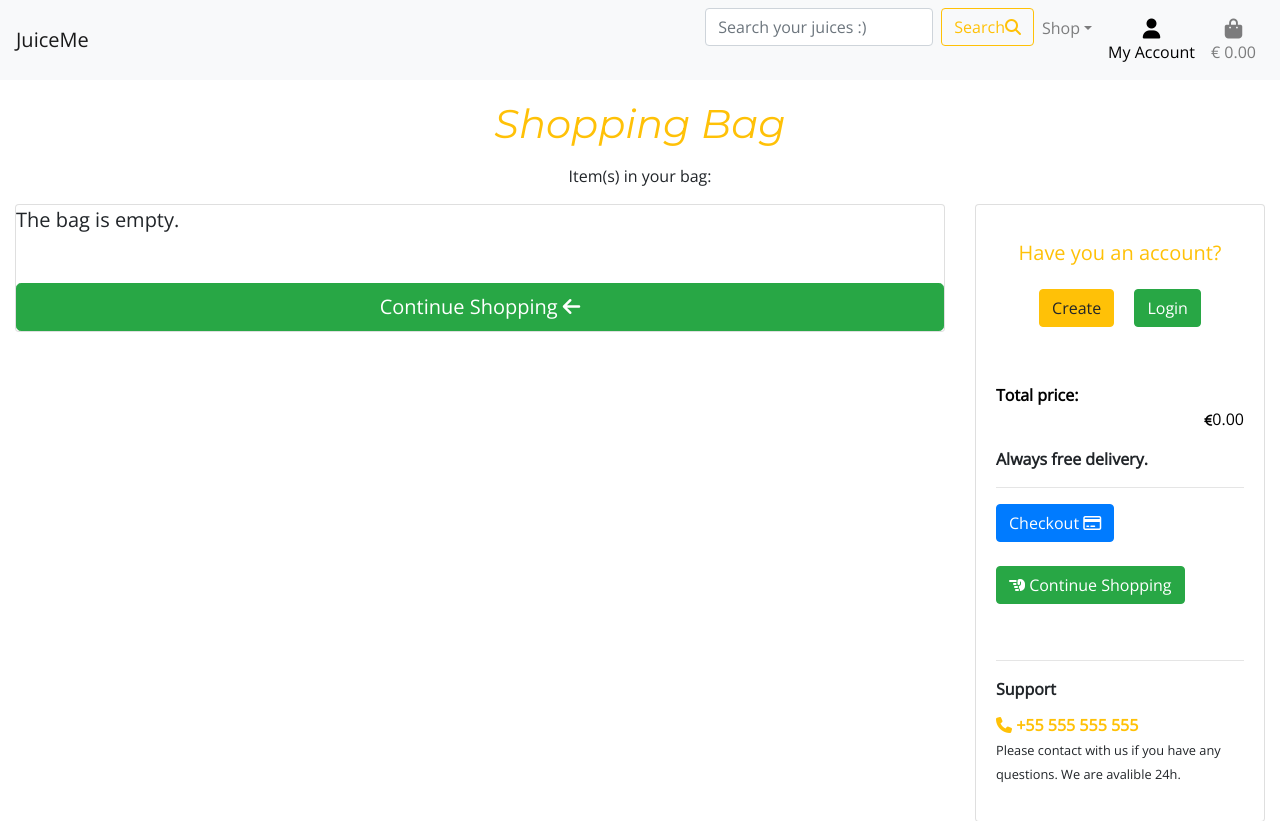
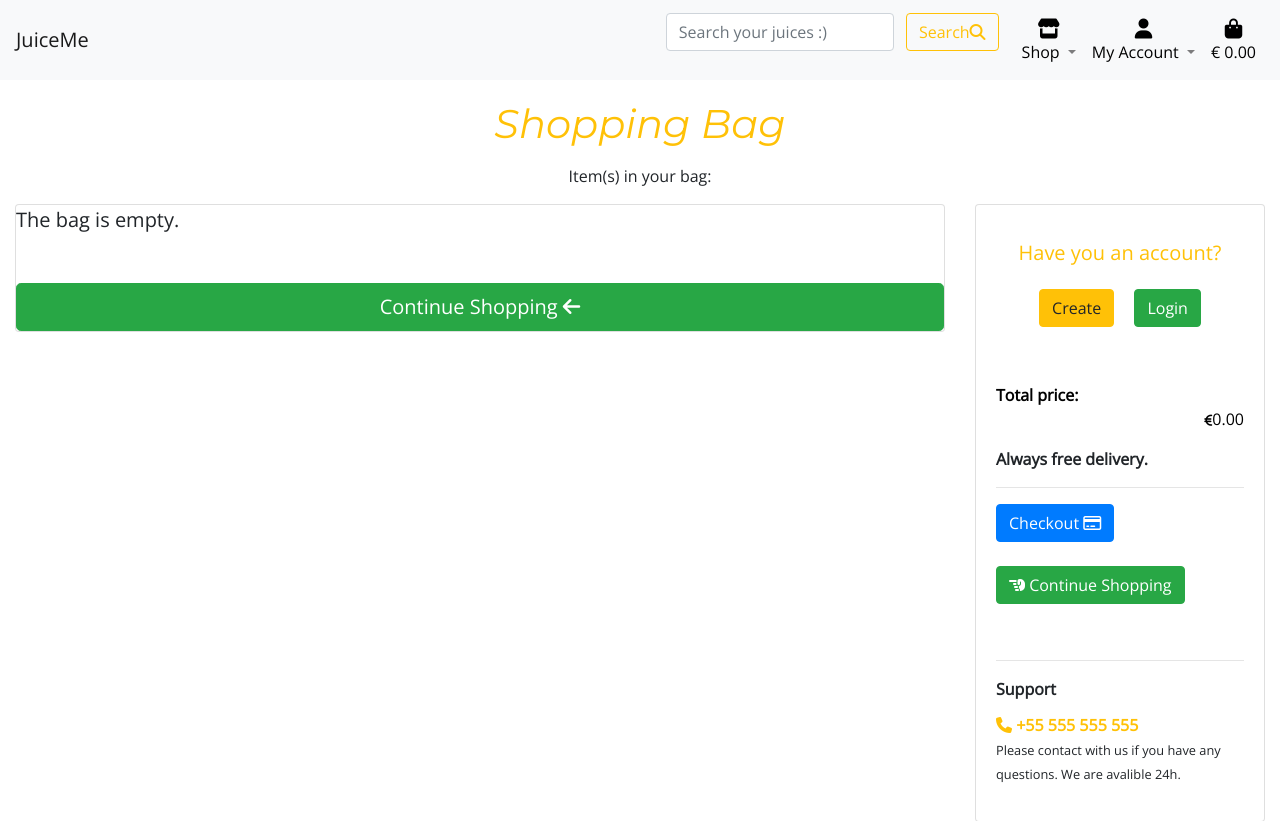
Before and after one commit to madatoo/juiceme-ms4, a Django app: page /bag/ in a window 1280 px wide. Shown: the top 821 px of the page. Run offline with Django 3.2, Linux system fonts and the light colour scheme; some libraries are stand-ins or nearby versions.

Commit message:
removed bugs from navbar

```diff
--- a/bag/contexts.py
+++ b/bag/contexts.py
@@ -13,6 +13,7 @@ def products_in_bag(request):
 
     for item_id, quantity in bag.items():
         product = get_object_or_404(Product, pk=item_id)
+        # quantity = int(request.POST.get('quantity'))
         total += quantity * product.price
         product_count += quantity
         bag_items.append({'item_id': item_id,
@@ -23,10 +24,11 @@ def products_in_bag(request):
         'bag_items': bag_items,
         'total': total,
         'product_count': product_count,
+
     }
-    # print(context)
+    print(context)
     # print(f"{bag_items} items")
-    for item_id in bag_items:
-        print(f"{item_id['id']} item")
-
+    # for item_id in bag_items:
+    #    print(f"{item_id['id']} item")
+    print(bag.items)
     return(context)
--- a/bag/views.py
+++ b/bag/views.py
@@ -23,17 +23,24 @@ def add_to_bag(request, item_id):
     return redirect(redirect_url)
 
 
-def update_bag(request, product_id):
+def update_bag(request, item_id):
     """update bag to specified quantity of single product"""
     quantity = int(request.POST.get('quantity'))
     bag = request.session.get('bag', {})
+    # total = quantity * product.price
+
+    # for item_id, quantity in bag.items():
+    #    total += quantity * product.price
+    #    return total
+
 
     if quantity > 0:
-        bag[id] = quantity
+        bag[item_id] = quantity
     else:
-        bag.pop(id)
+        bag.pop(item_id)
 
     request.session['bag'] = bag
+    print(quantity)
     return redirect(reverse('bag_page'))
 
 
--- a/static/css/base.css
+++ b/static/css/base.css
@@ -45,8 +45,13 @@ h3,
 /*-----------------navbar my account icon and p */
 
 .black,
-.black-euro{
+.black-euro
+{
     color:black;
+}
+
+.search-box{
+    padding-top: .3125rem;
 }
 
 /*----------------- all products page*/
@@ -75,10 +80,12 @@ h3,
 .header-container h1,
 /*for hover effect in footer*/
 h5,
+.black-euro:hover,
 .euro,
 .email-footer:hover,
 a:hover,
-i:hover{
+i:hover,
+span:hover{
     color:#ffc107;
 }
 
--- a/templates/partials/navbar.html
+++ b/templates/partials/navbar.html
@@ -11,17 +11,22 @@
         <div class="collapse navbar-collapse" id="navbarSupportedContent">
             <ul class="nav justify-content-end navbar-nav ml-lg-auto">
                 <li><!--search form-->
-                    <div class="d-none d-sm-block">
-                        <form class="form-inline my-2 my-lg-0"  method="GET" action="{% url 'products' %}">
+                    <div class="container justify-content-center mx-auto">
+                        <form class="form-inline search-box"  method="GET" action="{% url 'products' %}">
+                            <div class="text-center">
                                 <input class="form-control mr-sm-2"  type="text" name="q" placeholder="Search your juices :)">
-                            <button class="btn btn-outline-warning my-2 my-sm-0" type="submit"> <span class="icon"></span>Search<i class="fas fa-search"></i></button>
+                                <button class="btn btn-outline-warning my-2 my-sm-0 " type="submit"> <span class="icon"></span>Search<i class="fas fa-search"></i></button>
+                            </div>
                         </form>
                     </div>
                 </li>
                 <li class="nav-item dropdown"><!--product categories-->
-                    <div class="text-center">
-                        <a class="nav-link dropdown-toggle" href="#" id="categories-link" data-toggle="dropdown" aria-haspopup="true" aria-expanded="false">Shop</a>
-                        <div class="dropdown-menu  text-center dropdown-menu-right" aria-labelledby="categories-link">
+                    <div class="text-center black">
+                        <a class="nav-link dropdown-toggle" href="#" id="categories-link" data-toggle="dropdown" aria-haspopup="true" aria-expanded="false">
+                            <div><i class="fas fa-store fa-lg black"></i></div>
+                            <span class="black">Shop</span>
+                        </a>
+                        <div class="dropdown-menu text-center dropdown-menu-right" aria-labelledby="categories-link">
                             <a class="dropdown-item" href="{% url 'products' %}?category=Juice">Juices</a>
                             <a class="dropdown-item" href="{% url 'products' %}?category=Nectar">Nectars</a>
                             <a class="dropdown-item" href="{% url 'products' %}?category=Drink">Drinks</a>
@@ -29,39 +34,32 @@
                         </div>
                     </div>
                 </li>
-                <li><!--users-->
-                    <div class="d-none d-sm-block">
-                        <div class="collapse navbar-collapse" id="toggler_navbar"-->
-                            <ul class="navbar-nav mr-auto mt-2 mt-lg-0">
-                                <li class="list-inline list-unstyled text-center">
-                                    <a class="nav-link" href="#" id="user-options" data-toggle="dropdown" aria-haspopup="true" aria-expanded="false">
+
+                <li class="nav-item dropdown">
                     <div class="text-center">
-                                            <div><i class=" fas fa-user black fa-lg"></i></div>
-                                            <p class="my-0 black">My Account</p>
-                                        </div>
+                        <a class="nav-link dropdown-toggle" href="#" id="user-options" data-toggle="dropdown" aria-haspopup="true" aria-expanded="false">
+                            <div><i class="fas fa-user fa-lg black"></i></div>
+                            <span class="black">My Account</span>
                         </a>
-                                <div class="dropdown-menu border-0" aria-labelledby="user-options ">
+                        <div class="dropdown-menu text-center dropdown-menu-right" aria-labelledby="user-options">
                             {% if request.user.is_authenticated %}
                             {% if request.user.is_superuser %}
-                                        <a href="" class="dropddown-item">Product Management</a>
+                                <a href="" class="dropdown-item text-center">Product Management</a>
                             {% endif %}
-                                        <a href="" class="dropddown-item text-center">My Account</a>
-                                        <a href="{% url 'account_logout' %}" class="dropddown-item text-center">Logout</a>
+                                <a href="" class="dropdown-item text-center">My Account</a>
+                                <a href="{% url 'account_logout' %}" class="dropdown-item text-center">Logout</a>
                             {% else %}
-                                        <a href="{% url 'account_signup' %}" class="dropddown-item ">Sign Up</a>
-                                        <a href="{% url 'account_login' %}" class="dropddown-item ">Login</a>
+                                <a href="{% url 'account_signup' %}" class="dropdown-item ">Sign Up</a>
+                                <a href="{% url 'account_login' %}" class="dropdown-item ">Login</a>
                             {% endif %}
-                                </div>
-                            </ul>
                         </div>
                     </div>
                 </li>
                 <li class="nav-item active" data-toggle="collapse" data-target=".navbar-collapse.show"><!--shopping bag-->
-                    <div class="d-none d-sm-block">
                     <a class="nav-link" {% if total %} font-weight-bold {% else %} text-black {% endif %} href ="{% url 'bag_page' %}">
                         <div class="text-center">
-                                <div><i class=" fas fa-shopping-bag fa-lg "></i></div>
-                                <p class=" my-0 ">
+                            <div><i class=" fas fa-shopping-bag fa-lg black"></i></div>
+                            <p class="my-0 black-euro">
                                 {% if total %}
                                     &#8364 {{ total|floatformat:2 }}
                                 {% else %}
@@ -70,7 +68,6 @@
                             </p>
                         </div>
                     </a>
-                    </div>
                 </li>
             </ul>
         </div>
```
Also changed, not shown: README.md. Lines whose indentation alone changed are shown as unchanged.
